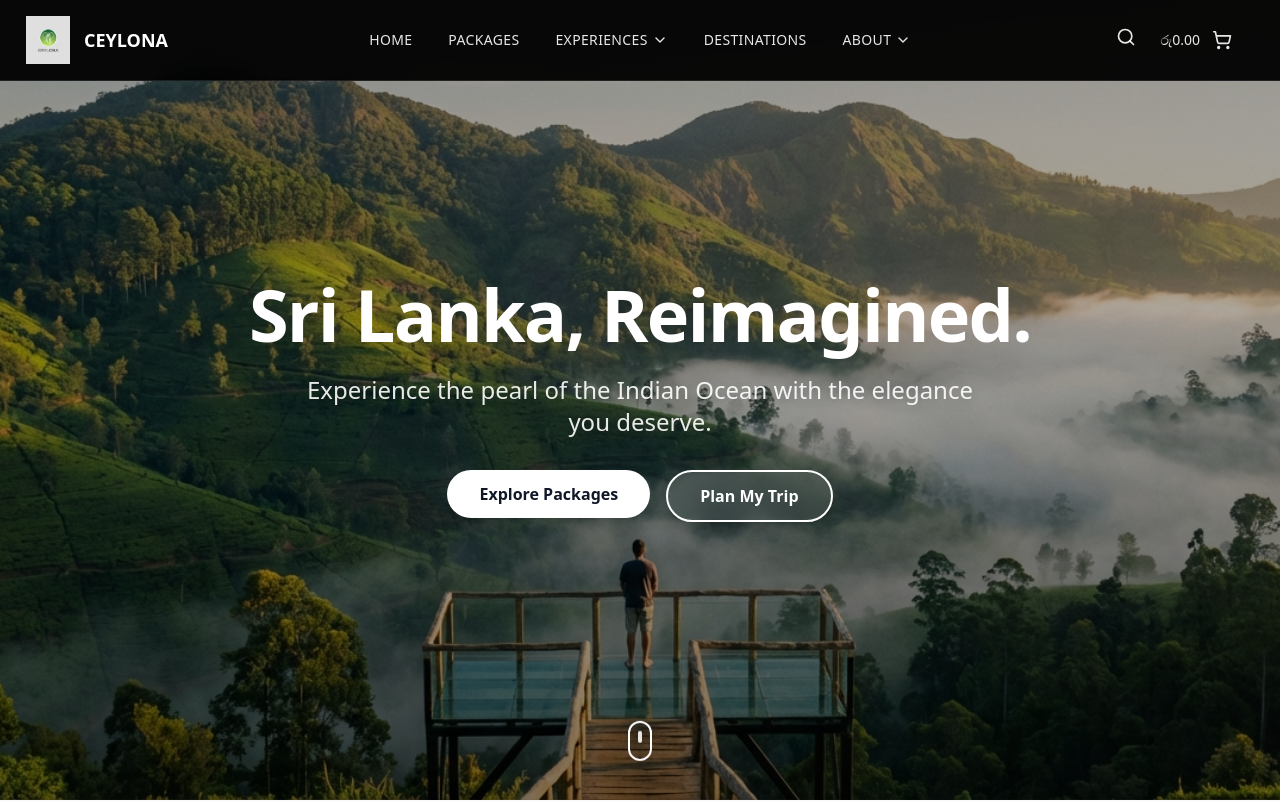
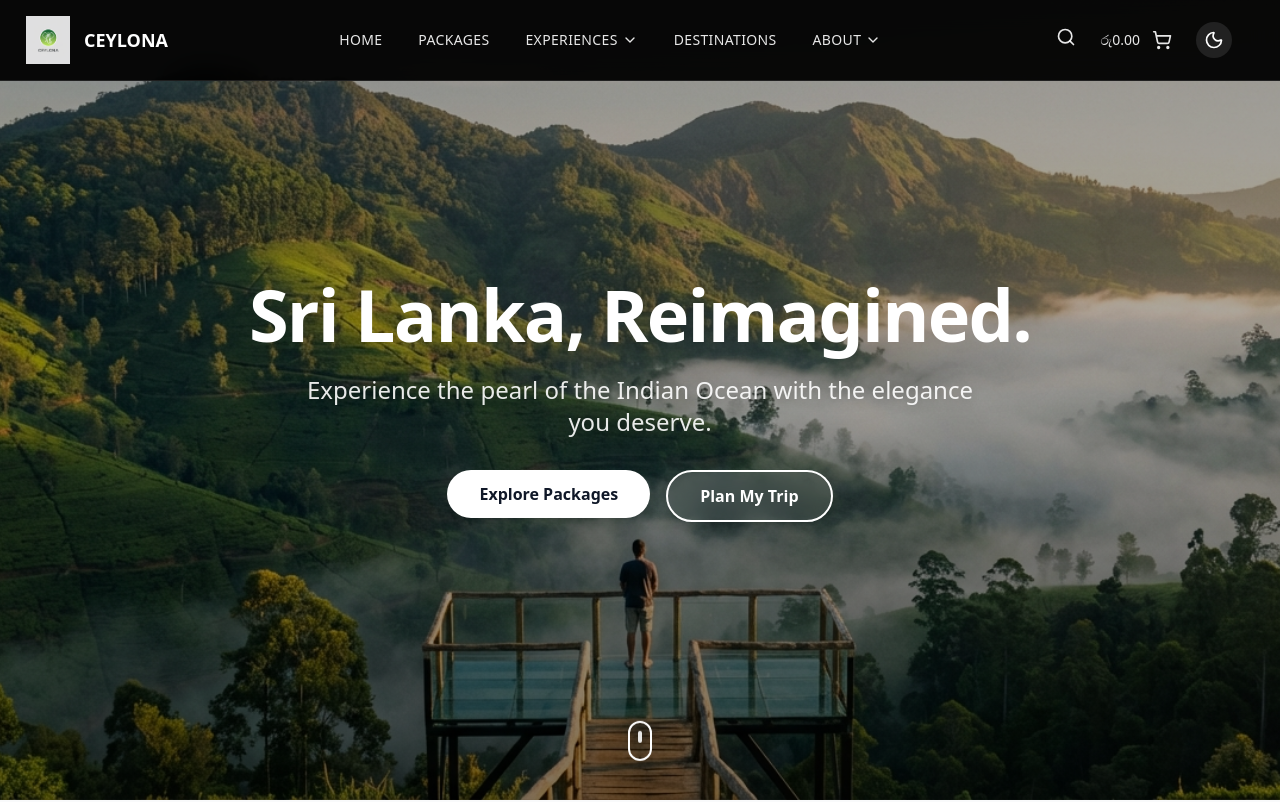
Before and after one commit to Sandalu-Xe/ceylona, a Next.js app: page / in a window 1280 px wide. Shown: the top 802 px of the page. Built offline with nearby package versions, Linux system fonts and the light colour scheme.

Commit message:
add dark mode

```diff
--- a/app/globals.css
+++ b/app/globals.css
@@ -38,6 +38,17 @@
   }
 }
 
+.dark {
+  /* Dark mode - Deep Charcoal */
+  --background: #121212;
+  --foreground: #F8F9FA;
+  --primary: #2E8B57;
+  --accent: #FFD700;
+  --muted: #2A2A2A;
+  --glass-border: rgba(255, 255, 255, 0.1);
+  --glass-bg: rgba(0, 0, 0, 0.2);
+}
+
 body {
   background: var(--background);
   color: var(--foreground);
--- a/app/layout.tsx
+++ b/app/layout.tsx
@@ -2,6 +2,7 @@ import type { Metadata } from "next";
 import { Geist, Geist_Mono } from "next/font/google";
 import "./globals.css";
 import Navbar from "@/components/navigation/navbar";
+import { ThemeProvider } from "@/components/theme-provider";
 
 const geistSans = Geist({
   variable: "--font-geist-sans",
@@ -24,12 +25,19 @@ export default function RootLayout({
   children: React.ReactNode;
 }>) {
   return (
-    <html lang="en">
+    <html lang="en" suppressHydrationWarning>
       <body
         className={`${geistSans.variable} ${geistMono.variable} antialiased`}
       >
-        <Navbar />
-        {children}
+        <ThemeProvider
+          attribute="class"
+          defaultTheme="system"
+          enableSystem
+          disableTransitionOnChange
+        >
+          <Navbar />
+          {children}
+        </ThemeProvider>
       </body>
     </html>
   );
--- a/components/navigation/navbar.tsx
+++ b/components/navigation/navbar.tsx
@@ -2,8 +2,9 @@
 
 import Link from 'next/link';
 import Image from 'next/image';
-import { useState } from 'react';
-import { Search, ShoppingCart, ChevronDown } from 'lucide-react';
+import { useState, useEffect } from 'react';
+import { Search, ShoppingCart, ChevronDown, Sun, Moon } from 'lucide-react';
+import { useTheme } from 'next-themes';
 
 interface NavItem {
     label: string;
@@ -44,6 +45,13 @@ export default function Navbar() {
     const [isSearchOpen, setIsSearchOpen] = useState(false);
     const [cartTotal] = useState(0);
     const [cartCount] = useState(0);
+    const { theme, setTheme } = useTheme();
+    const [mounted, setMounted] = useState(false);
+
+    // Avoid hydration mismatch
+    useEffect(() => {
+        setMounted(true);
+    }, []);
 
     return (
         <nav className="fixed top-0 left-0 right-0 z-50 bg-black/95 backdrop-blur-md border-b border-white/10">
@@ -151,6 +159,19 @@ export default function Navbar() {
                             </div>
                         </Link>
 
+                        {/* Theme Toggle */}
+                        <button
+                            onClick={() => setTheme(theme === 'dark' ? 'light' : 'dark')}
+                            className="p-2 rounded-full bg-white/10 hover:bg-white/20 text-white transition-colors"
+                            aria-label="Toggle Theme"
+                        >
+                            {mounted && (theme === 'dark' ? (
+                                <Sun className="w-5 h-5" />
+                            ) : (
+                                <Moon className="w-5 h-5" />
+                            ))}
+                        </button>
+
                         {/* Mobile Menu Button */}
                         <button className="lg:hidden text-white/90 hover:text-white">
                             <svg
--- /dev/null
+++ b/components/theme-provider.tsx
@@ -0,0 +1,11 @@
+"use client";
+
+import * as React from "react";
+import { ThemeProvider as NextThemesProvider } from "next-themes";
+
+export function ThemeProvider({
+    children,
+    ...props
+}: React.ComponentProps<typeof NextThemesProvider>) {
+    return <NextThemesProvider {...props}>{children}</NextThemesProvider>;
+}
--- a/package.json
+++ b/package.json
@@ -21,6 +21,7 @@
     "lucide-react": "^0.554.0",
     "next": "16.0.3",
     "next-sanity": "^11.6.8",
+    "next-themes": "^0.4.6",
     "react": "19.2.0",
     "react-dom": "19.2.0",
     "react-leaflet": "^5.0.0",
```
Also changed, not shown: 1 other file (tests, documents, lock files or other folders).
